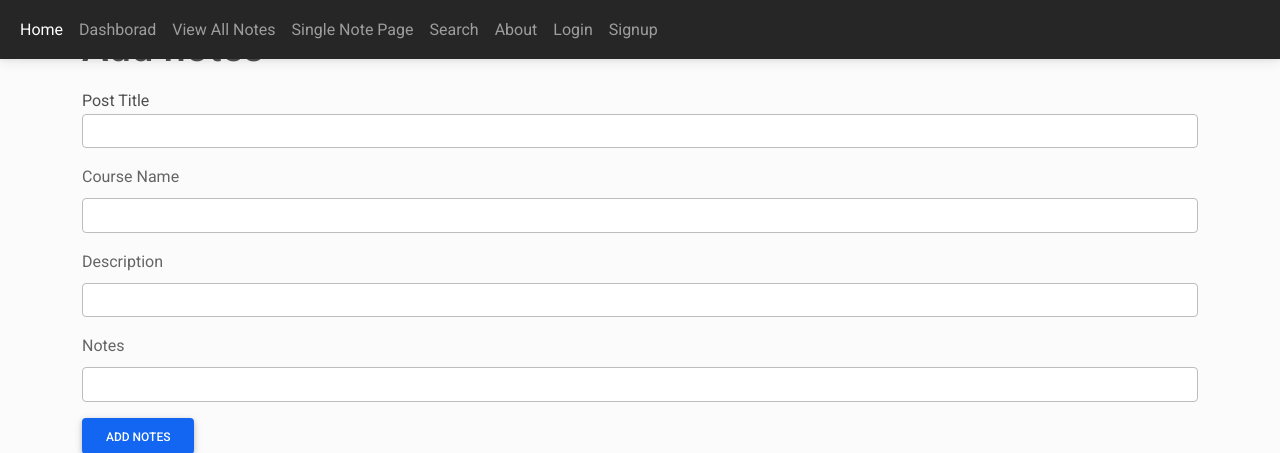
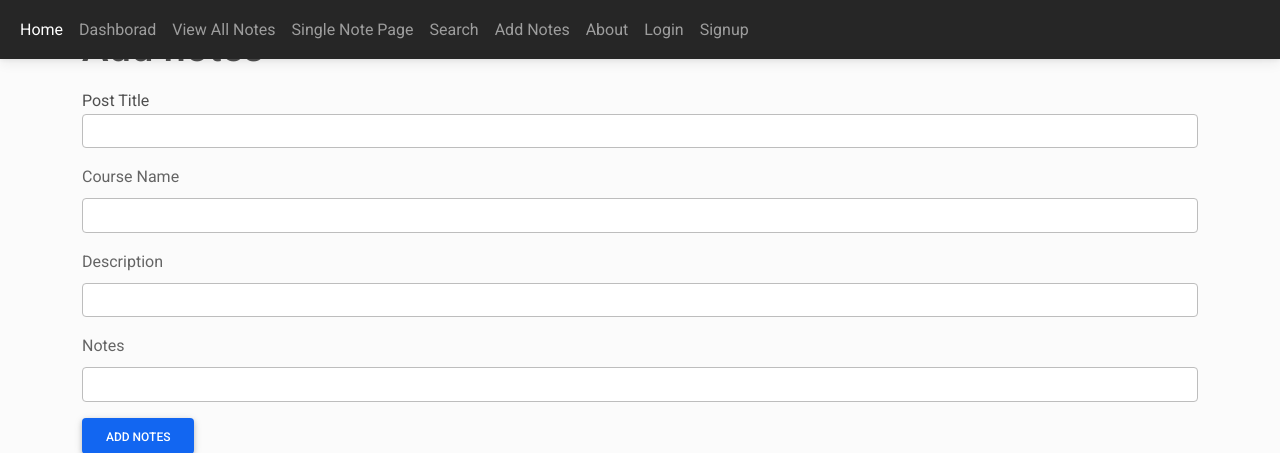
Before and after one commit to ZacharyPrivett/final_project_group_2, a Flask app: page /add_notes in a window 1280 px wide. Shown: the top 453 px of the page. Run offline with Flask 2, Linux system fonts and the light colour scheme; parts of the project's set-up code (start-up, migrations or seed data) failed here and were passed over; some libraries are stand-ins or nearby versions.

Commit message:
submitting add notes navbar

```diff
--- a/templates/_layout.html
+++ b/templates/_layout.html
@@ -68,6 +68,10 @@
 
             <li class="nav-item">
               <a class="nav-link" href="/search">Search</a>
+            </li>
+
+            <li class="nav-item">
+              <a class="nav-link" href="/add_notes">Add Notes</a>
             </li>
 
             <li class="nav-item">
```
